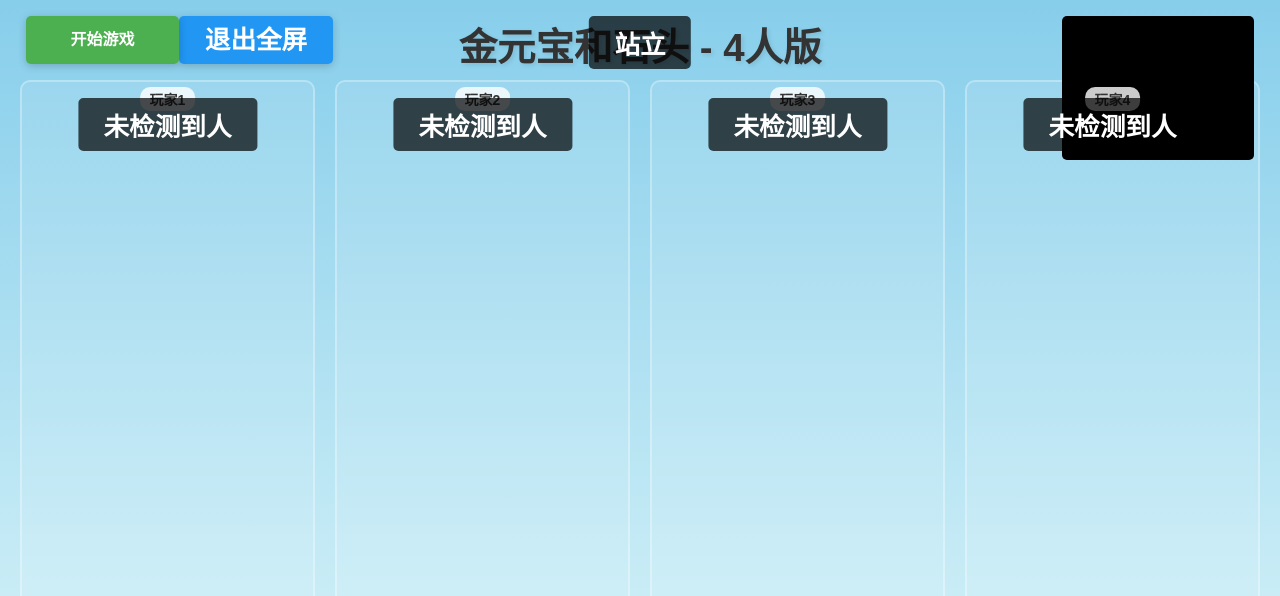
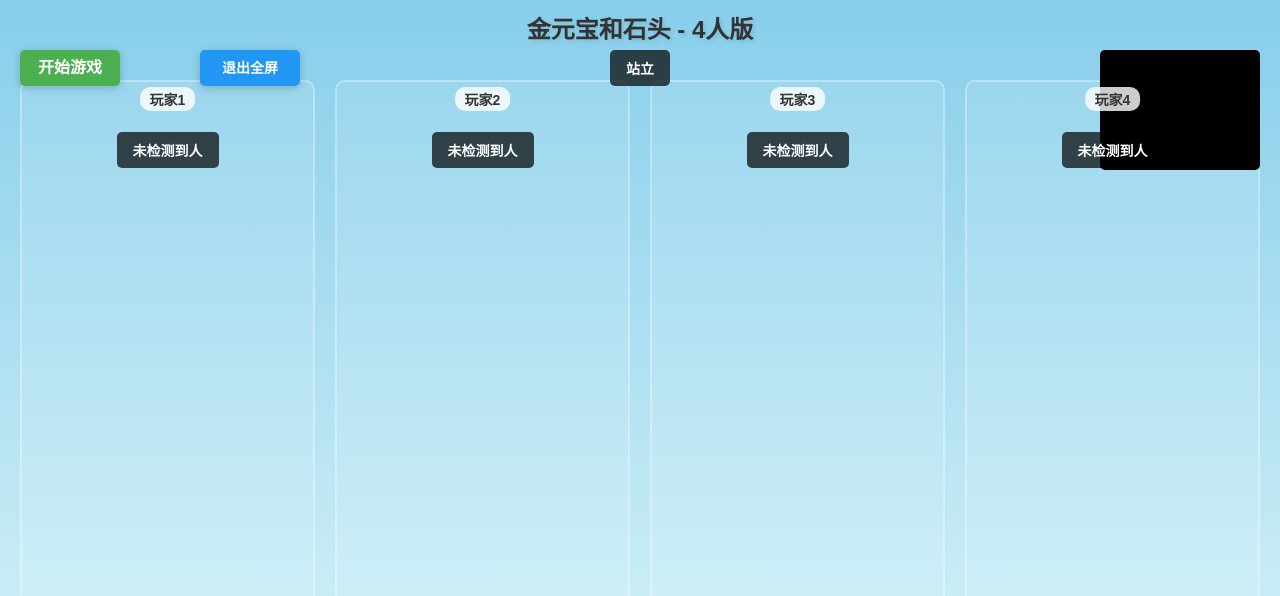
Before and after one commit to ollolllo/SmartSports, a website built with Vite: page zhiquan6_4player_bottom.html in a window 1280 px wide. Shown: the top 596 px of the page. Built offline with nearby package versions, Linux system fonts and the light colour scheme.

Commit message:
举起左手停止游戏

```diff
--- a/zhiquan6_4player_bottom.html
+++ b/zhiquan6_4player_bottom.html
@@ -30,12 +30,21 @@
             box-sizing: border-box;
         }
 
-        body {
+        html, body {
             font-family: 'Arial', sans-serif;
             background-color: #f0f8ff;
             overflow: hidden;
-            width: 100vw;
-            height: 100vh;
+            width: 100%;
+            height: 100%;
+            margin: 0;
+            padding: 0;
+        }
+
+        /* 使用dvh单位确保在移动端浏览器工具栏显示时也能完整显示 */
+        @supports (height: 100dvh) {
+            body {
+                height: 100dvh;
+            }
         }
 
         /* 横屏适配 */
@@ -47,22 +56,31 @@
 
         .game-container {
             position: relative;
-            width: 100vw;
-            height: 100vh;
+            width: 100%;
+            height: 100%;
             background-image: linear-gradient(to bottom, #87CEEB, #E0F7FA);
             overflow: hidden;
         }
 
+        /* 使用dvh单位确保在移动端浏览器工具栏显示时也能完整显示 */
+        @supports (height: 100dvh) {
+            .game-container {
+                height: 100dvh;
+            }
+        }
+
         .game-title {
             position: absolute;
-            top: 2%;
+            top: 10px;
             left: 50%;
             transform: translateX(-50%);
-            font-size: 3vw;
+            font-size: clamp(16px, 3vw, 24px);
             font-weight: bold;
             color: #333;
             text-shadow: 2px 2px 4px rgba(0,0,0,0.1);
             z-index: 20;
+            margin: 0;
+            white-space: nowrap;
         }
 
         /* 玩家区域容器 - 全屏横向排列 */
@@ -71,12 +89,13 @@
             bottom: 0;
             left: 0;
             width: 100%;
-            height: 100%;
+            height: calc(100% - 60px);
             display: flex;
             justify-content: space-around;
             align-items: flex-end;
-            padding: 80px 20px 20px 20px;
+            padding: 20px;
             gap: 20px;
+            box-sizing: border-box;
         }
 
         .player-area {
@@ -188,32 +207,30 @@
 
         .start-button {
             position: absolute;
-            top: 2vh;
-            left: 2vw;
-            height: 6vh;
-            padding: 0 2vw;
+            top: 50px;
+            left: 20px;
+            height: 36px;
+            padding: 0 16px;
             background: #4CAF50;
             color: white;
             border: none;
             border-radius: 5px;
-            font-size: 2vw;
+            font-size: 14px;
             font-weight: bold;
             cursor: pointer;
             z-index: 9999;
-            min-width: 12vw;
+            min-width: 100px;
             text-align: center;
             box-shadow: 0 2px 8px rgba(0,0,0,0.2);
-            line-height: 6vh;
+            line-height: 36px;
         }
 
         .camera-container {
             position: absolute;
-            top: 2vh;
-            right: 2vw;
-            width: 15vw;
-            max-width: 200px;
-            height: 11.25vw;
-            max-height: 150px;
+            top: 50px;
+            right: 20px;
+            width: 160px;
+            height: 120px;
             background: #000;
             border-radius: 5px;
             overflow: hidden;
@@ -229,14 +246,14 @@
 
         .action-display {
             position: absolute;
-            top: 2vh;
+            top: 50px;
             left: 50%;
             transform: translateX(-50%);
             background: rgba(0, 0, 0, 0.7);
             color: white;
-            padding: 1vh 2vw;
+            padding: 8px 16px;
             border-radius: 5px;
-            font-size: 2vw;
+            font-size: 14px;
             font-weight: bold;
             z-index: 100;
         }
@@ -248,22 +265,22 @@
         /* 全屏按钮样式 */
         .fullscreen-button {
             position: absolute;
-            top: 2vh;
-            left: 14vw;
-            height: 6vh;
-            padding: 0 2vw;
+            top: 50px;
+            left: 200px;
+            height: 36px;
+            padding: 0 16px;
             background: #2196F3;
             color: white;
             border: none;
             border-radius: 5px;
-            font-size: 2vw;
+            font-size: 14px;
             font-weight: bold;
             cursor: pointer;
             z-index: 9999;
-            min-width: 12vw;
+            min-width: 100px;
             text-align: center;
             box-shadow: 0 2px 8px rgba(0,0,0,0.2);
-            line-height: 6vh;
+            line-height: 36px;
         }
 
         .fullscreen-button:hover {
@@ -952,6 +969,11 @@
                     if (action === "举起右手" && !player.gameRunning) {
                         togglePlayerGame(playerIndex);
                     }
+
+                    // 游戏停止判断：如果玩家举起左手且游戏正在运行，则停止该玩家的游戏
+                    if (action === "左手举起" && player.gameRunning) {
+                        togglePlayerGame(playerIndex);
+                    }
                 }
             }
 
```
